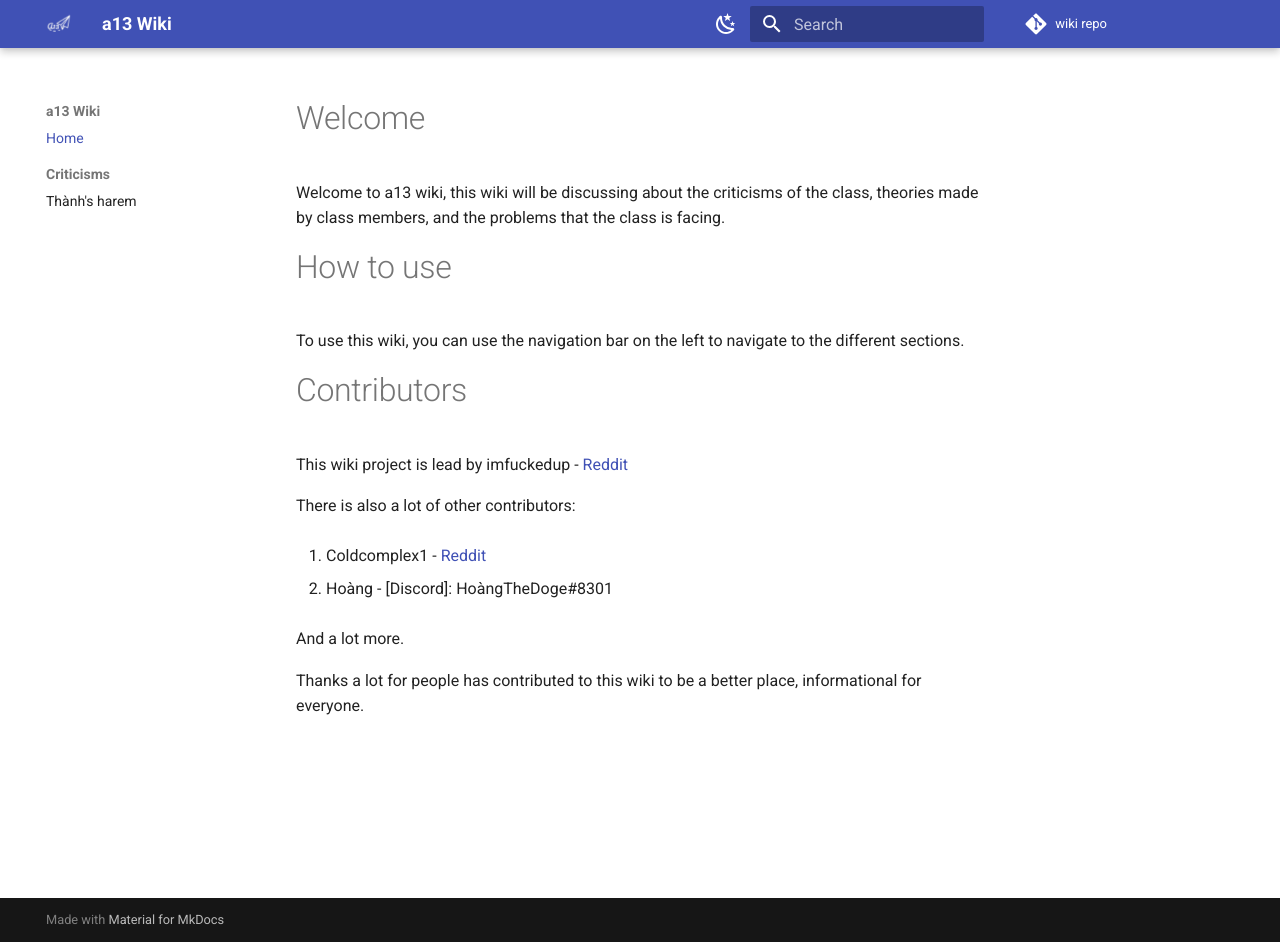
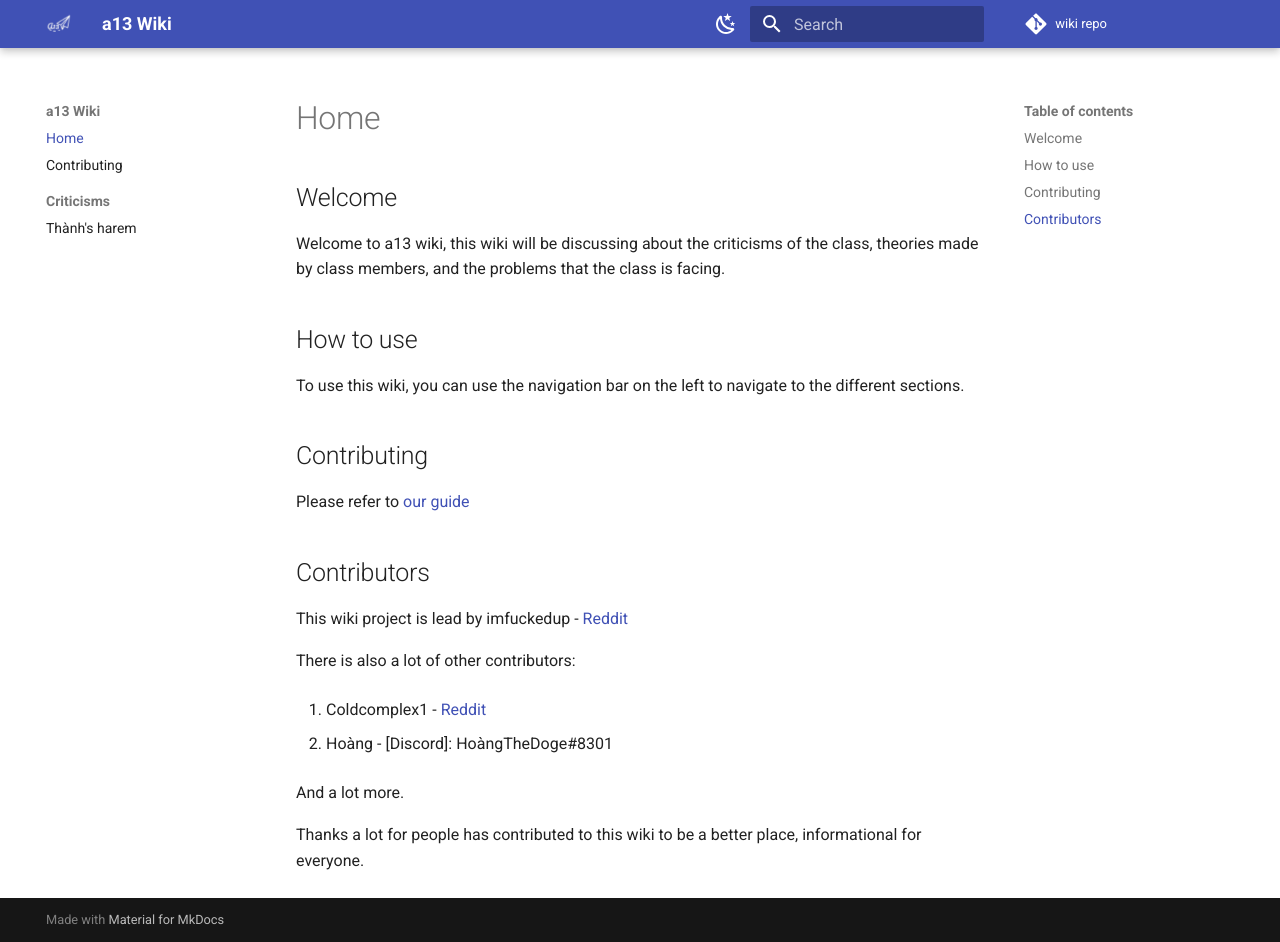
Before and after one commit to dzhoz0/a13-wiki, an MkDocs documentation site: the page built from docs/index.md, in a window 1280 px wide and 942 px high. Built offline with MkDocs 1.6.1 and Material for MkDocs 9.7.7, drawn with Linux system fonts in a browser that asks for light colours; comment, search, counter and statistics services are not loaded.

Commit message:
Add contributing guide

```diff
--- a/docs/index.md
+++ b/docs/index.md
@@ -1,11 +1,15 @@
-# Welcome
+## Welcome
 Welcome to a13 wiki, this wiki will be discussing about the criticisms of the class, theories made by class members, and the problems that the class is facing.
 
-# How to use
+## How to use
 
 To use this wiki, you can use the navigation bar on the left to navigate to the different sections.
 
-# Contributors
+## Contributing
+
+Please refer to [our guide](/contributing)
+
+## Contributors
 This wiki project is lead by imfuckedup - [Reddit](https://reddit.com/u/Hodat2k9)
 
 There is also a lot of other contributors:
--- a/mkdocs.yml
+++ b/mkdocs.yml
@@ -18,13 +18,17 @@ theme:
   favicon: "/Images/favicon.png"
   features:
     - navigation.sections
-  title: On this pag
-
+plugins:
+  - search
+  - git-revision-date-localized
+  - git-authors
 nav:
     - Home: 'index.md'
+    - Contributing : 'contributing.md'
     - Criticisms:
       - "Thành's harem": "Criticisms/ThanhHaremCritic.md"
 repo_url: https://github.com/datuanho2k9/a13-wiki
 repo_name: wiki repo
 site_description: "Wiki about a13 class"
 site_author: "datuanho2k9 and more"
+edit_uri: ./edit/main/docs
```
Also changed, not shown: docs/Criticisms/ThanhHaremCritic.md (+22 -11 lines), docs/contributing.md (added, +35 -0 lines), 1 other file.
